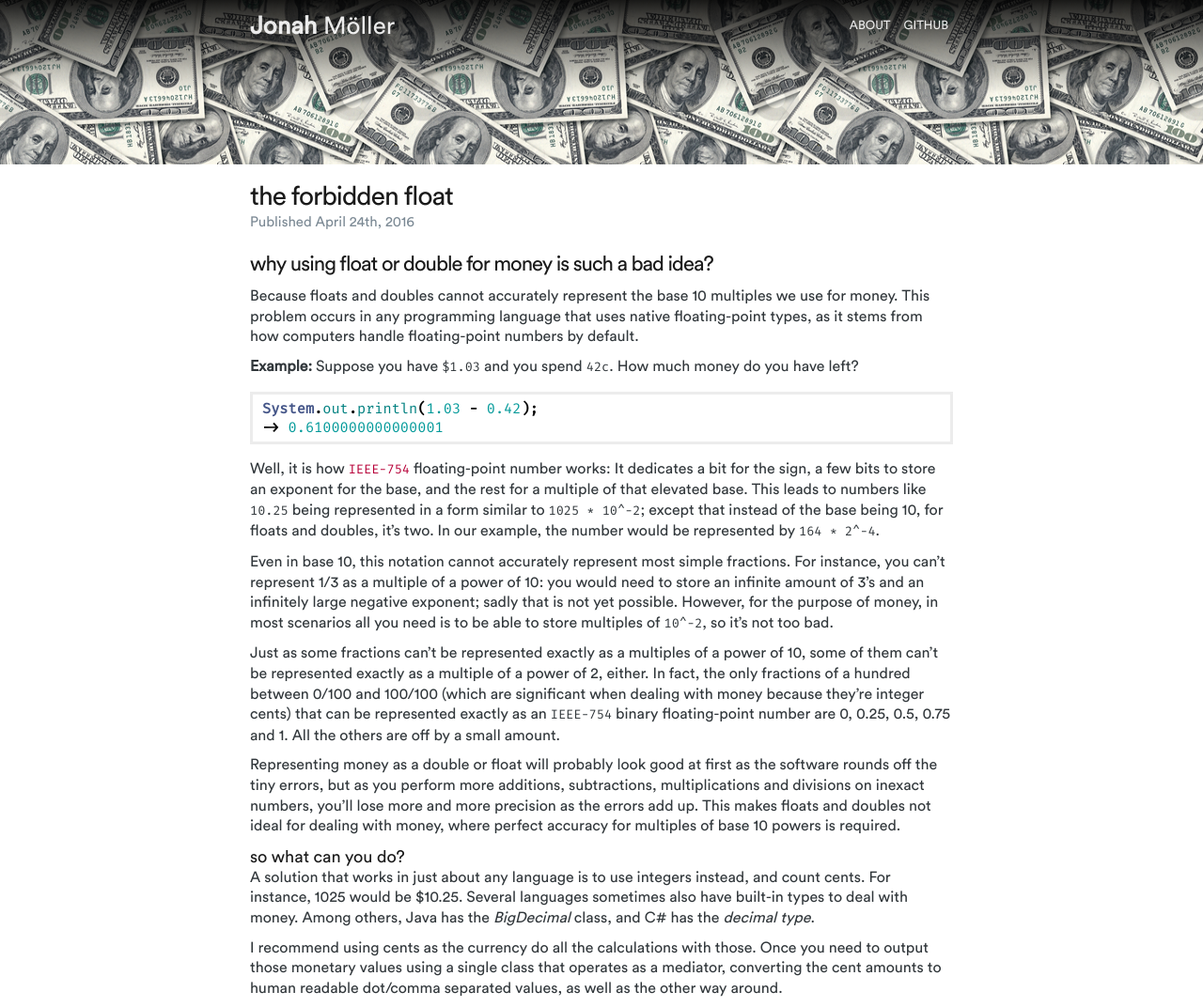
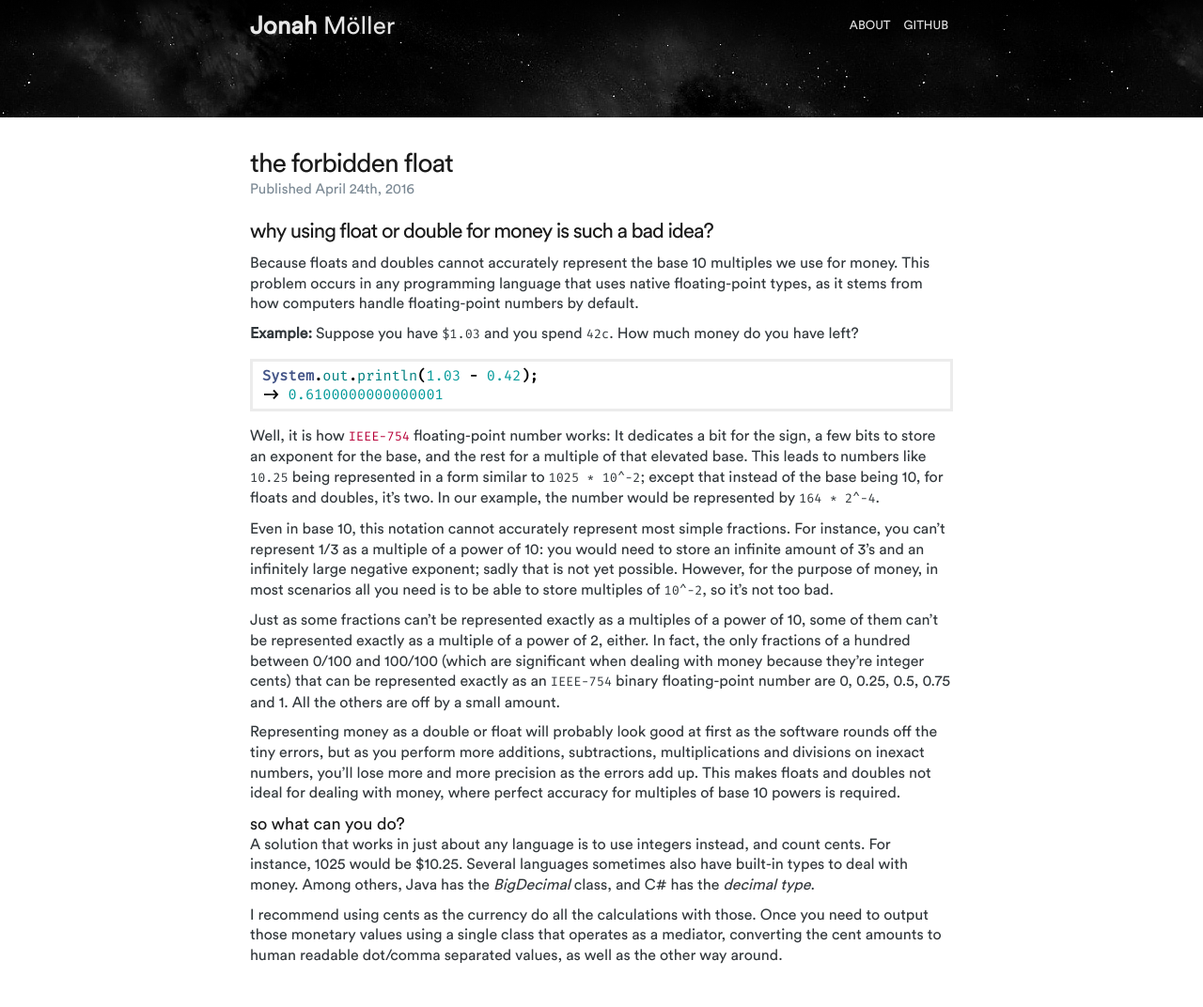
Before and after one commit to snapsnapturtle/jonah.ml, a Jekyll site: the page built from _posts/2016-04-24-the-forbidden-float.md, in a window 1280 px wide. Shown: the whole page at 94% size. Built offline with Jekyll 4.4.1, drawn with Linux system fonts in a browser that asks for light colours; after the commit the page ends 1037 px from its top, so only the background shows below that.

Commit message:
corrected styling

```diff
--- a/_posts/2016-04-24-the-forbidden-float.md
+++ b/_posts/2016-04-24-the-forbidden-float.md
@@ -3,10 +3,6 @@ layout: post
 title: "The Forbidden Float"
 date: 2016-04-24 21:19:47
 type: article
-
-background: "/assets/images/forbidden-float.jpg"
-background-size-width: "450"
-background-size-height: "425"
 ---
 
 ## Why using float or double for money is such a bad idea?
--- a/_sass/_header.scss
+++ b/_sass/_header.scss
@@ -3,23 +3,23 @@
 @import "colours/functions";
 
 .hero-image {
-  height: 175px;
-  background: #000000 url('/assets/images/home-background.jpg') repeat fixed center top;
+  height: 125px;
+  background: color(gray, 'x-dark') url('/assets/images/home-background.jpg') repeat fixed center top;
   background-size: 2000px 300px;
 
   @include breakpoint('phone') {
     background-size: 1000px 150px;
-    height: 100px;
+    height: 50px;
   }
 }
 
 .header {
   background: rgba(0, 0, 0, 0.8);
-  background: linear-gradient(to top, rgba(0, 0, 0, 0.0), rgba(0, 0, 0, 0.9));
-  margin-top: -175px;
+  background: linear-gradient(to top, rgba(0, 0, 0, 0.0), rgba(0, 0, 0, 0.8));
+  margin-top: -125px;
 
   @include breakpoint('phone') {
-    margin-top: -100px;
+    margin-top: -50px;
     background: rgba(0, 0, 0, 0.5);
     background: linear-gradient(to top, rgba(0, 0, 0, 0.0), rgba(0, 0, 0, 1));
   }
@@ -27,7 +27,7 @@
   .main {
     clear: both;
     vertical-align: middle;
-    height: 100px;
+    height: 50px;
 
     .site-title {
       color: color(white, 0.9);
--- a/_sass/_layout.scss
+++ b/_sass/_layout.scss
@@ -17,9 +17,9 @@
 }
 
 section.main {
-  margin-top: 60px;
+  margin-top: 75px;
 
   @include breakpoint('phone') {
-    margin-top: 10px;
+    margin-top: 0;
   }
 }
```
